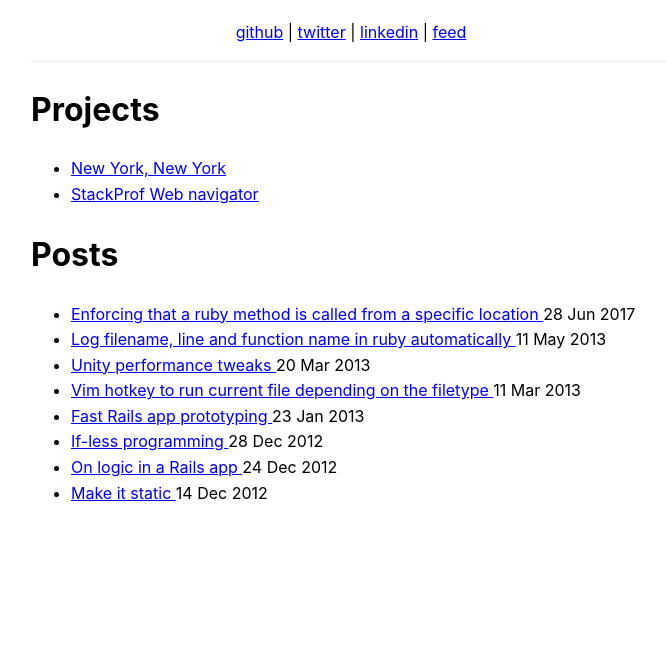
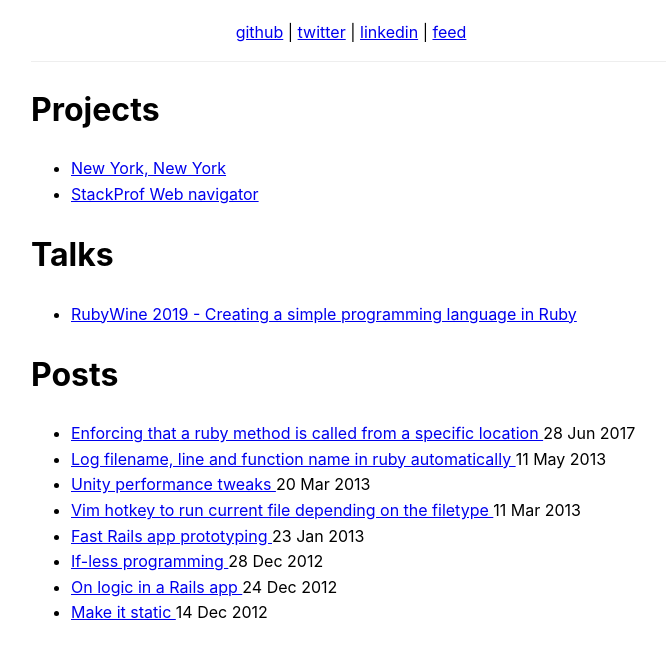
Before and after one commit to alisnic/alisnic.github.com, a Jekyll site: the page built from index.html, in a window 1280 px wide, cut to the strip 186-845 px from the top of the page. Shown: the whole strip, without its empty margins (289-955 px from the left). Built offline with Jekyll 4.4.1, drawn with Linux system fonts in a browser that asks for light colours.

Commit message:
Add link to talk repo

```diff
--- a/index.html
+++ b/index.html
@@ -30,6 +30,12 @@ layout: default
   <li><a href="https://github.com/alisnic/stackprof-webnav">StackProf Web navigator</a></li>
 </ul>
 
+
+<h1>Talks</h3>
+<ul>
+  <li><a href="https://github.com/alisnic/rubywine2019">RubyWine 2019 - Creating a simple programming language in Ruby</a></li>
+</ul>
+
 <h1>Posts</h1>
 <ul>
   {% for post in site.posts %}
```
